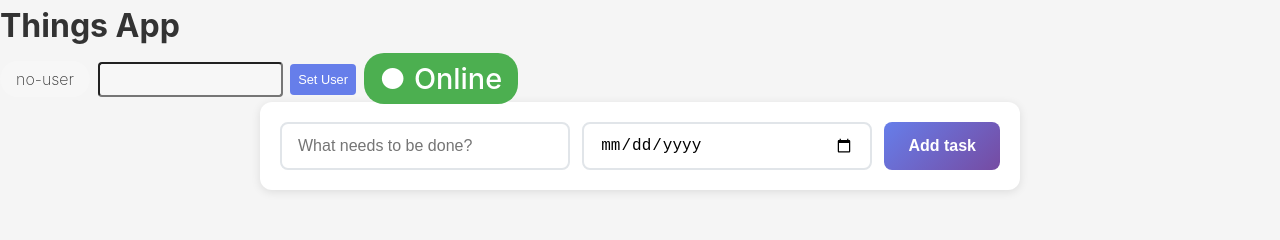
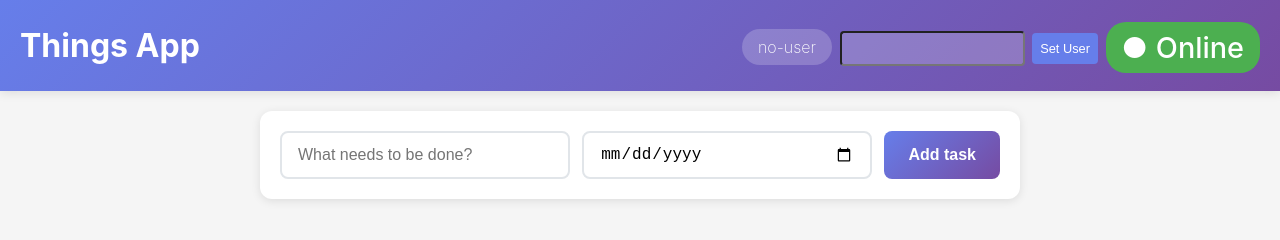
Before and after one commit to Joso1207/TodoPwa, a website built with Vite: page index.html in a window 1280 px wide. Built offline with nearby package versions, Linux system fonts and the light colour scheme; data requests are answered from the project's data file.

Commit message:
reset style

```diff
--- a/src/style.css
+++ b/src/style.css
@@ -13,13 +13,12 @@
 }
 
 /* Header */
-header {
+h1 {
     background: linear-gradient(135deg, #667eea 0%, #764ba2 100%);
     color: white;
     padding: 20px;
     margin-bottom: 20px;
     display: flex;
-    flex-direction: column;
     justify-content: space-between;
     align-items: center;
     box-shadow: 0 2px 10px rgba(0,0,0,0.1);
@@ -32,12 +31,6 @@
     font-size: 0.4em;
     font-weight: 500;
     vertical-align: middle;
-}
-
-#user-section {
-    margin-right: 8px;
-    align-items: center;
-
 }
 
 #current-user {
```
